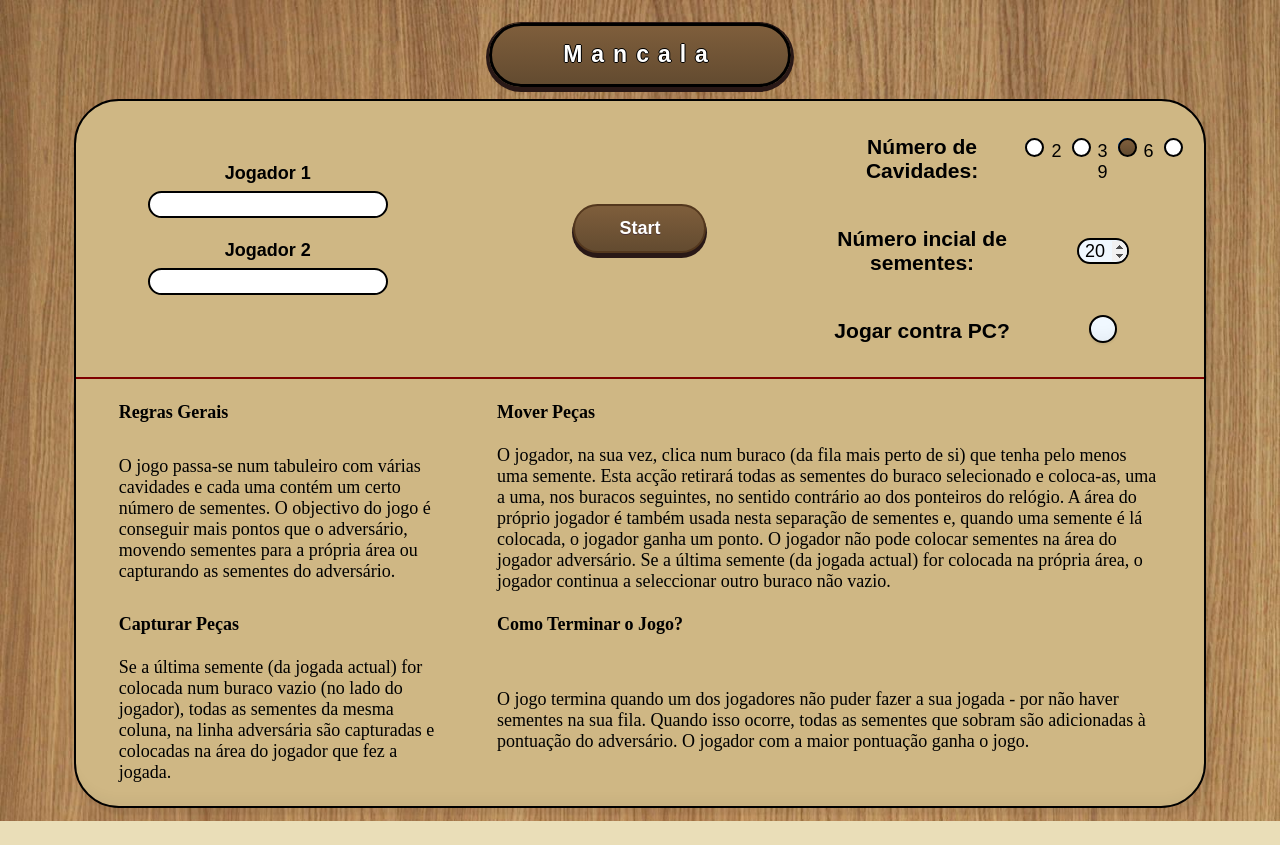
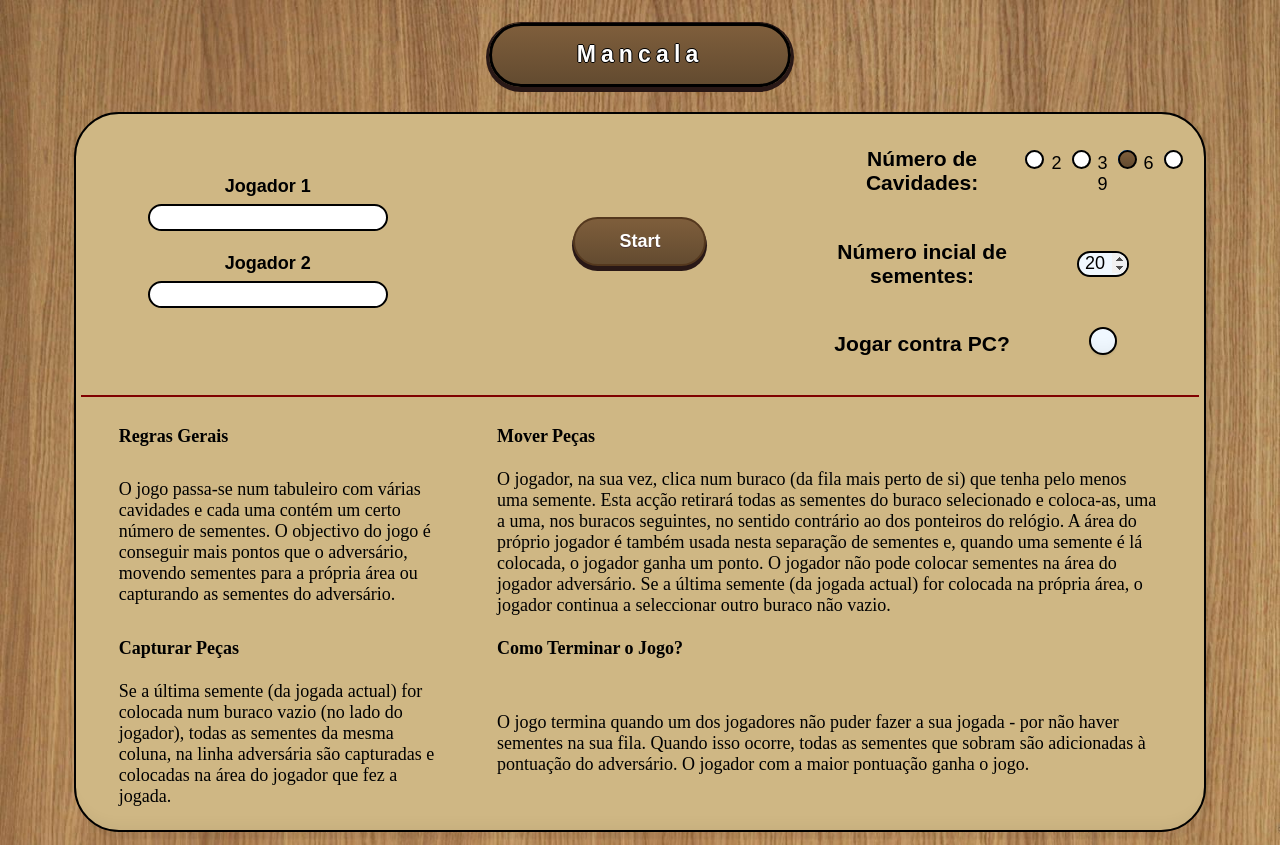
Before and after one commit to thevvalverde/mancala, a plain HTML site: page index.html in a window 1280 px wide. Before the commit the page ends 821 px from the top, so only its background shows below. Drawn offline with Linux system fonts and the light colour scheme.

Commit message:
mudancças

```diff
--- a/style.css
+++ b/style.css
@@ -21,11 +21,11 @@ body
 h1
 {
     font-size: 1.8vw;
-    letter-spacing: 0.7vw;
+    letter-spacing: 0.4vw;
 }
 
 hr {
-  margin: 0;
+  margin: 0.5%;
 }
 
 table {
@@ -147,7 +147,7 @@ input[type='radio']:checked:after
   margin-top: 10px;
   margin-left: 0;
   margin-right: 0;
-  margin-bottom: 1%;
+  margin-bottom: 2%;
   width: 100%;
   height: 100%;
   align-items: center;
@@ -223,7 +223,8 @@ input[type='radio']:checked:after
 	background-color:#634b30;
 }
 .my-button:active {
-	top:2px;
+	margin-top:2px;
+  margin-bottom: -2px;
   box-shadow: 0px 2px 0px 1px #291816;
 }
 
```
